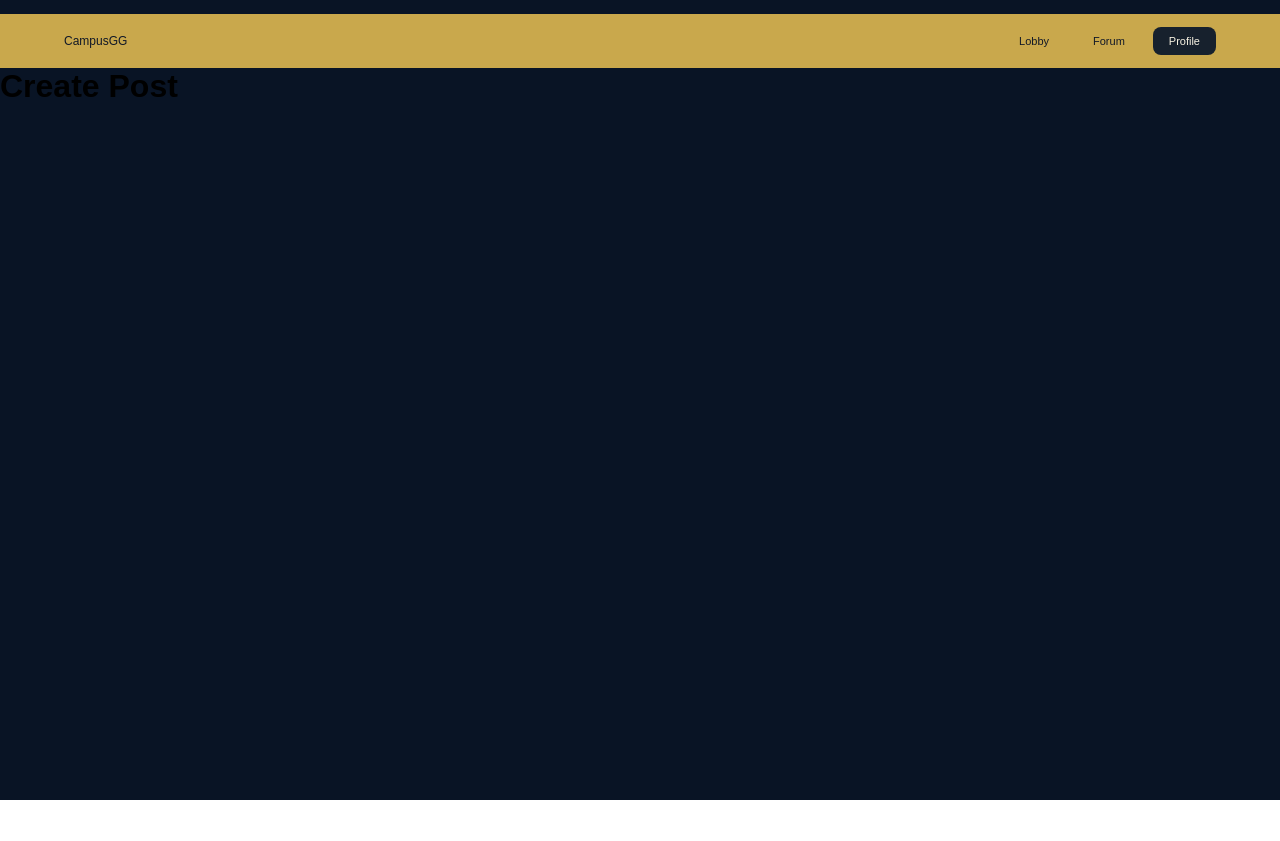
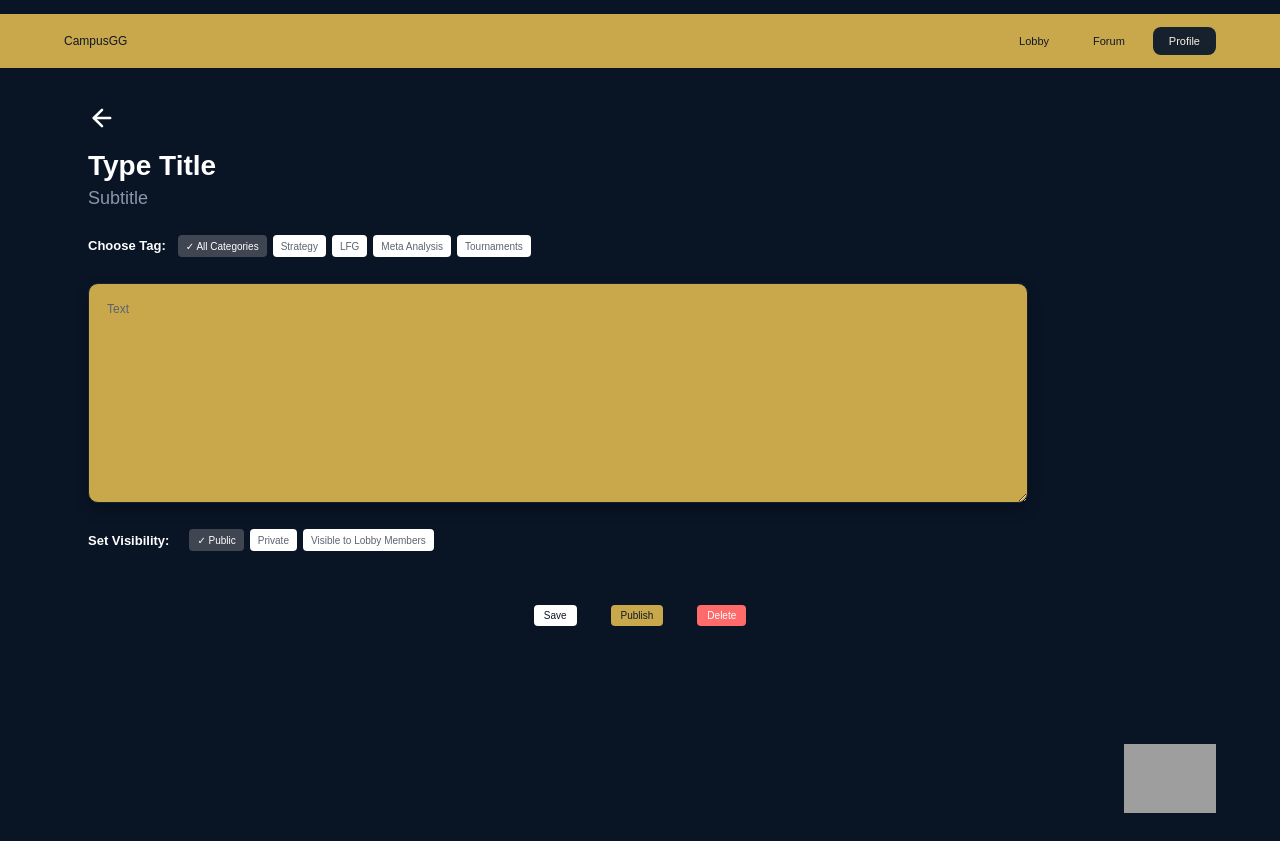
Before and after one commit to MAGG4444/CampusGG, a React (Vite) app in the folder campusgg-frontend/: page /create-post in a window 1280 px wide. Before the commit the page ends 800 px from the top, so only its background shows below. Built offline with nearby package versions, Linux system fonts and the light colour scheme; grey boxes are pictures that could not be loaded.

Commit message:
F-CreatePost-1-migratecreatepost

```diff
--- /dev/null
+++ b/campusgg-frontend/src/pages/CreatePost.css
@@ -0,0 +1,46 @@
+.create-post-page {
+  min-height: 640px;
+}
+
+.create-post-back-button {
+  display: inline-flex;
+  align-items: center;
+  justify-content: center;
+}
+
+.create-post-title-fields {
+  width: min(100%, 760px);
+}
+
+.create-post-content-input {
+  display: block;
+  width: min(100%, 940px);
+  min-height: 220px;
+  border: 1px solid #17212d;
+  border-radius: 10px;
+  outline: 0;
+  resize: vertical;
+  background: #c9a84c;
+  color: #111827;
+  box-shadow: 0 7px 14px rgba(0, 0, 0, 0.22);
+  font-family: inherit;
+  font-size: 12px;
+  line-height: 1.5;
+  padding: 16px 18px;
+}
+
+.create-post-content-input::placeholder {
+  color: #5b6470;
+  opacity: 1;
+}
+
+.create-post-actions {
+  padding-top: 54px;
+}
+
+@media (max-width: 900px) {
+  .create-post-actions {
+    justify-content: flex-start;
+    flex-wrap: wrap;
+  }
+}
--- a/campusgg-frontend/src/pages/CreatePost.jsx
+++ b/campusgg-frontend/src/pages/CreatePost.jsx
@@ -1,5 +1,153 @@
+import { useState } from 'react'
+import { ArrowLeft } from 'lucide-react'
+import { useNavigate } from 'react-router-dom'
+import logo from '../assets/LOGO.png'
+import './CreateLobby.css'
+import './CreatePost.css'
+
+const initialFormData = {
+  title: '',
+  subtitle: '',
+  tag: 'All Categories',
+  content: '',
+  visibility: 'Public',
+}
+
+const tagOptions = ['All Categories', 'Strategy', 'LFG', 'Meta Analysis', 'Tournaments']
+const visibilityOptions = ['Public', 'Private', 'Visible to Lobby Members']
+
 function CreatePost() {
-  return <h1>Create Post</h1>
+  const navigate = useNavigate()
+  const [formData, setFormData] = useState(initialFormData)
+  const [, setSavedDraft] = useState(null)
+  const [, setPublishedPost] = useState(null)
+  const [statusMessage, setStatusMessage] = useState('')
+
+  function updateField(field, value) {
+    setFormData((currentData) => ({
+      ...currentData,
+      [field]: value,
+    }))
+    setStatusMessage('')
+  }
+
+  function handleSave() {
+    setSavedDraft(formData)
+    setStatusMessage('Draft saved.')
+  }
+
+  function handlePublish(event) {
+    event.preventDefault()
+    setPublishedPost(formData)
+    setStatusMessage('Post ready to publish.')
+  }
+
+  function handleDelete() {
+    setFormData(initialFormData)
+    setSavedDraft(null)
+    setPublishedPost(null)
+    setStatusMessage('Post cleared.')
+  }
+
+  return (
+    <div className="create-lobby-wrapper">
+      <form className="create-lobby-page create-post-page" onSubmit={handlePublish}>
+        <button className="back-button create-post-back-button" type="button" aria-label="Back to Forum" onClick={() => navigate('/forum')}>
+          <ArrowLeft size={28} strokeWidth={2.2} aria-hidden="true" />
+        </button>
+
+        <div className="create-title-fields create-post-title-fields">
+          <label className="sr-only" htmlFor="post-title">
+            Post Title
+          </label>
+          <input
+            className="create-title-input"
+            id="post-title"
+            type="text"
+            placeholder="Type Title"
+            value={formData.title}
+            onChange={(event) => updateField('title', event.target.value)}
+          />
+
+          <label className="sr-only" htmlFor="post-subtitle">
+            Subtitle
+          </label>
+          <input
+            className="create-subtitle-input"
+            id="post-subtitle"
+            type="text"
+            placeholder="Subtitle"
+            value={formData.subtitle}
+            onChange={(event) => updateField('subtitle', event.target.value)}
+          />
+        </div>
+
+        <div className="create-form-group">
+          <span className="create-label">Choose Tag:</span>
+          <div className="tag-row" aria-label="Choose Tag">
+            {tagOptions.map((tag) => (
+              <button
+                className={`mini-chip ${formData.tag === tag ? 'mini-chip-dark' : ''}`}
+                key={tag}
+                type="button"
+                onClick={() => updateField('tag', tag)}
+              >
+                {formData.tag === tag ? '✓ ' : ''}
+                {tag}
+              </button>
+            ))}
+          </div>
+        </div>
+
+        <div className="create-form-group">
+          <label className="sr-only" htmlFor="post-content">
+            Post Content
+          </label>
+          <textarea
+            className="create-post-content-input"
+            id="post-content"
+            placeholder="Text"
+            value={formData.content}
+            onChange={(event) => updateField('content', event.target.value)}
+          />
+        </div>
+
+        <div className="create-form-group inline-group">
+          <span className="create-label">Set Visibility:</span>
+          <div className="tag-row" aria-label="Set Visibility">
+            {visibilityOptions.map((visibility) => (
+              <button
+                className={`mini-chip ${formData.visibility === visibility ? 'mini-chip-dark' : ''}`}
+                key={visibility}
+                type="button"
+                onClick={() => updateField('visibility', visibility)}
+              >
+                {formData.visibility === visibility ? '✓ ' : ''}
+                {visibility}
+              </button>
+            ))}
+          </div>
+        </div>
+
+        <div className="create-actions create-post-actions">
+          <button className="footer-action footer-save" type="button" onClick={handleSave}>
+            Save
+          </button>
+          <button className="footer-action footer-publish" type="submit">
+            Publish
+          </button>
+          <button className="footer-action footer-delete" type="button" onClick={handleDelete}>
+            Delete
+          </button>
+        </div>
+
+        <div className="create-status" aria-live="polite">
+          {statusMessage}
+        </div>
+      </form>
+      <img className="create-corner-logo" src={logo} alt="CampusGG logo" />
+    </div>
+  )
 }
 
 export default CreatePost
```
